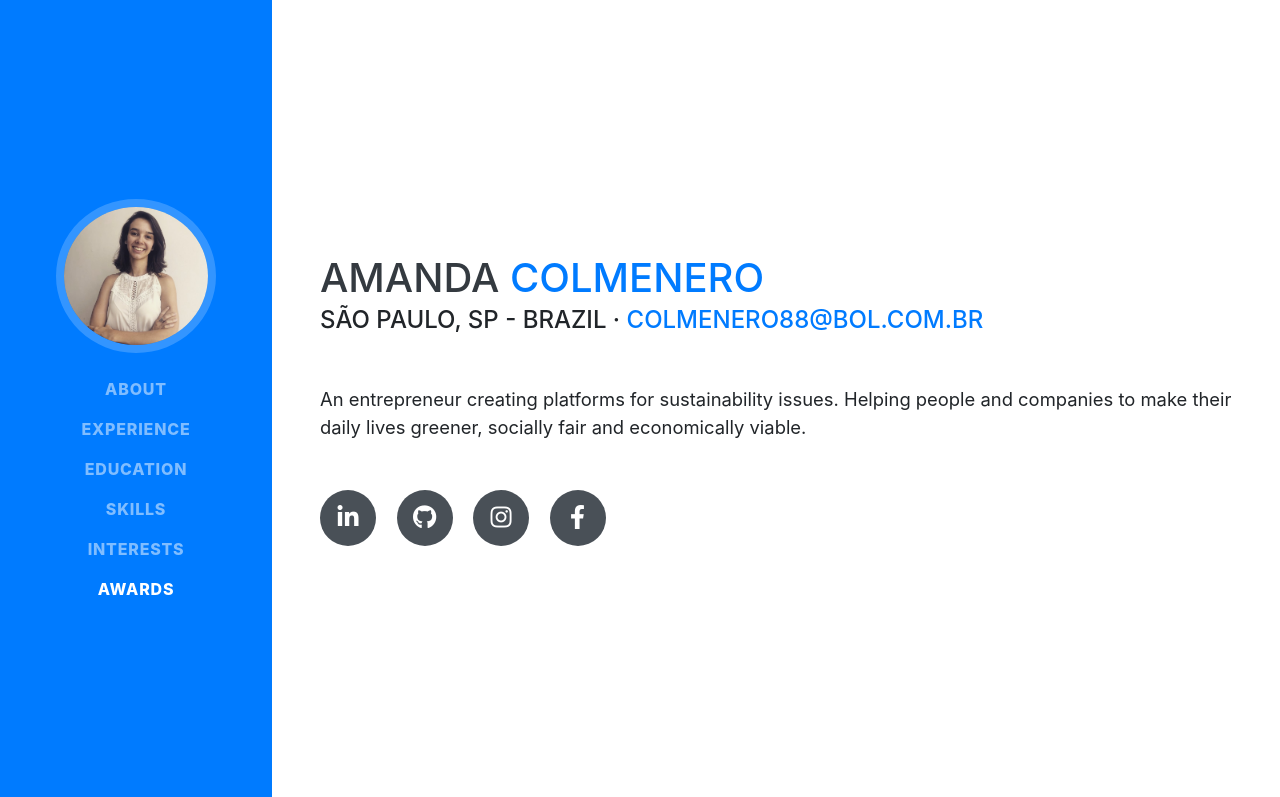
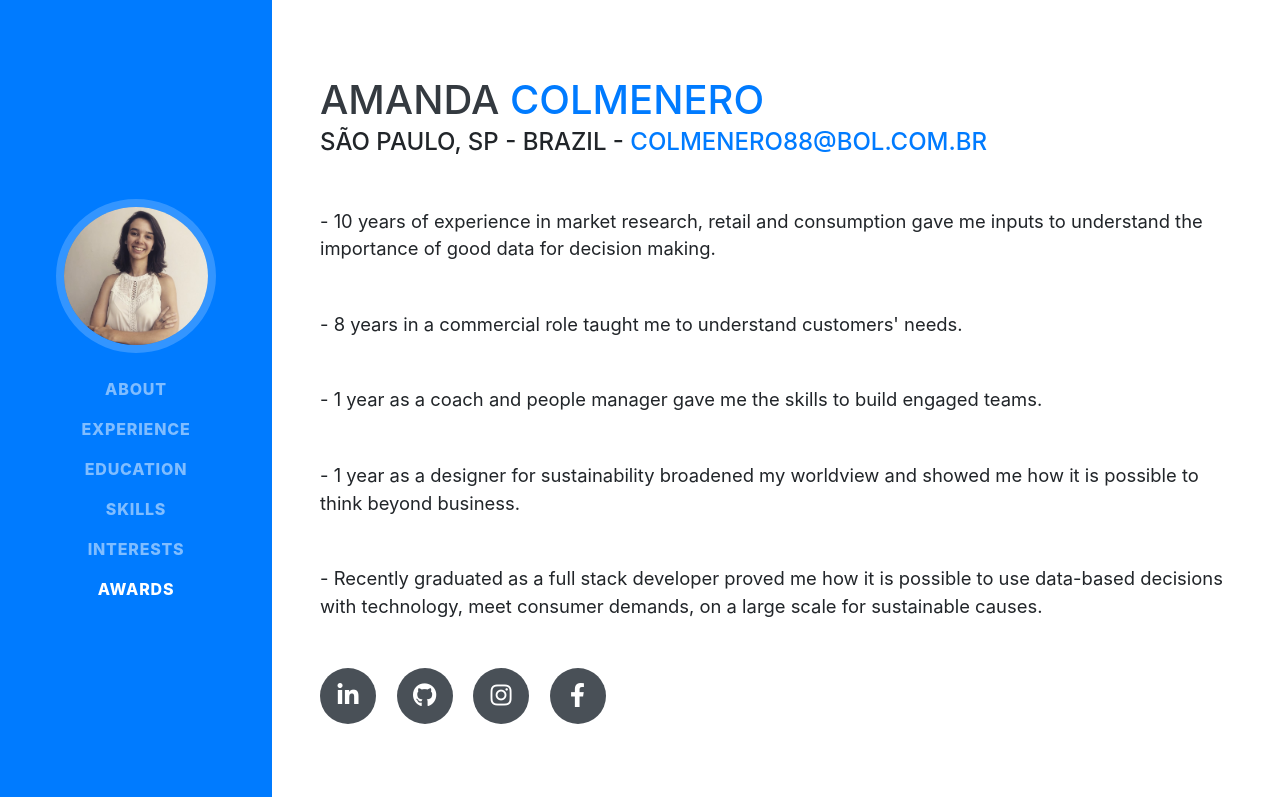
Before and after one commit to amandacol/resume, a website with bundled scripts: page index.html in a window 1280 px wide. Shown: the top 797 px of the page. Built offline with nearby package versions, Linux system fonts and the light colour scheme; a web font is replaced by a local one.

Commit message:
changing about me description

```diff
--- a/index.html
+++ b/index.html
@@ -66,10 +66,14 @@
         <h1 class="mb-0">Amanda
           <span class="text-primary">Colmenero</span>
         </h1>
-        <div class="subheading mb-5">São Paulo, SP - Brazil ·
+        <div class="subheading mb-5">São Paulo, SP - Brazil -
           <a href="mailto:name@email.com">colmenero88@bol.com.br</a>
         </div>
-        <p class="lead mb-5">An entrepreneur creating platforms for sustainability issues. Helping people and companies to make their daily lives greener, socially fair and economically viable.</p>
+        <p class="lead mb-5">- 10 years of experience in market research, retail and consumption gave me inputs to understand the importance of good data for decision making.</p>
+        <p class="lead mb-5">- 8 years in a commercial role taught me to understand customers' needs.</p>
+        <p class="lead mb-5">- 1 year as a coach and people manager gave me the skills to build engaged teams.</p>
+        <p class="lead mb-5">- 1 year as a designer for sustainability broadened my worldview and showed me how it is possible to think beyond business.</p>
+        <p class="lead mb-5">- Recently graduated as a full stack developer proved me how it is possible to use data-based decisions with technology, meet consumer demands, on a large scale for sustainable causes.</p>
         <div class="social-icons">
           <a href="https://www.linkedin.com/in/amanda-colmenero-bezerra-1a596517/">
             <i class="fab fa-linkedin-in"></i>
```
